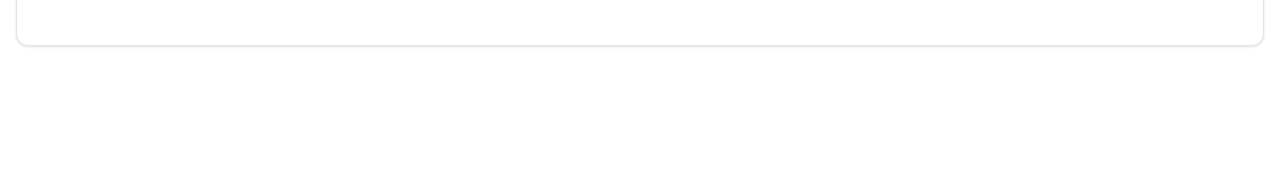
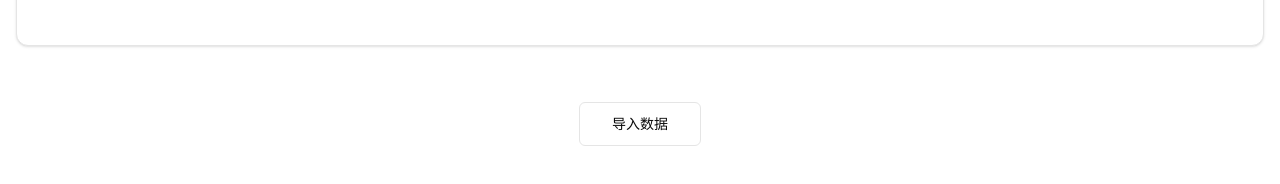
Before and after one commit to linkeliu404/coin-cost, a Next.js app: page / in a window 1280 px wide. Shown: the part 628-812 px from the top of the page. Built offline with nearby package versions, Linux system fonts and the light colour scheme; no server answers.

Commit message:
优化功能：添加导入数据按钮和图表加载重试功能

```diff
--- a/src/app/page.js
+++ b/src/app/page.js
@@ -21,6 +21,7 @@ export default function Home() {
     deleteTransaction,
     refreshPortfolio,
     updateTransaction,
+    importPortfolio,
   } = usePortfolio();
 
   const [isSearchModalOpen, setIsSearchModalOpen] = useState(false);
@@ -29,6 +30,7 @@ export default function Home() {
   const [selectedCrypto, setSelectedCrypto] = useState(null);
   const [transactionAdded, setTransactionAdded] = useState(false);
   const [editingTransaction, setEditingTransaction] = useState(null);
+  const [importError, setImportError] = useState(null);
 
   // 当选择的币种ID变化时，获取币种详情
   useEffect(() => {
@@ -194,6 +196,29 @@ export default function Home() {
       (coin) => coin.transactions && coin.transactions.length > 0
     );
 
+  // 处理导入数据
+  const handleImportData = (event) => {
+    const file = event.target.files[0];
+    if (!file) return;
+
+    const reader = new FileReader();
+    reader.onload = (e) => {
+      try {
+        const data = JSON.parse(e.target.result);
+        if (importPortfolio(data)) {
+          refreshPortfolio();
+          setImportError(null);
+        } else {
+          setImportError("导入失败：数据格式不正确");
+        }
+      } catch (error) {
+        console.error("Failed to parse imported file:", error);
+        setImportError("导入失败：文件格式不正确");
+      }
+    };
+    reader.readAsText(file);
+  };
+
   return (
     <div className="min-h-screen bg-background">
       <Header
@@ -252,6 +277,32 @@ export default function Home() {
                 isLoading={isPortfolioLoading} // 传递加载状态
               />
             )}
+
+            {/* 未添加任何加密货币时显示导入按钮 */}
+            {!hasAnyTransactions && (
+              <div className="text-center py-8">
+                <div className="mb-4">
+                  <Button
+                    variant="outline"
+                    size="lg"
+                    onClick={() => {
+                      const input = document.createElement("input");
+                      input.type = "file";
+                      input.accept = ".json";
+                      input.onchange = handleImportData;
+                      input.click();
+                    }}
+                  >
+                    导入数据
+                  </Button>
+                </div>
+                {importError && (
+                  <div className="text-sm text-destructive mt-2">
+                    {importError}
+                  </div>
+                )}
+              </div>
+            )}
           </>
         )}
       </main>
--- a/src/components/features/PortfolioCharts.jsx
+++ b/src/components/features/PortfolioCharts.jsx
@@ -18,6 +18,7 @@ import {
   CardHeader,
   CardTitle,
   Spinner,
+  Button,
 } from "@/components/ui";
 import { useChartData } from "@/hooks/useChartData";
 
@@ -45,8 +46,13 @@ ChartJS.register(
  * @returns {JSX.Element}
  */
 const PortfolioCharts = ({ portfolio }) => {
-  const { portfolioChartData, weeklyProfitChartData, isLoading, error } =
-    useChartData(portfolio);
+  const {
+    portfolioChartData,
+    weeklyProfitChartData,
+    isLoading,
+    error,
+    retryFetchHistoricalData,
+  } = useChartData(portfolio);
 
   if (!portfolio || portfolio.coins.length === 0) {
     return (
@@ -110,8 +116,15 @@ const PortfolioCharts = ({ portfolio }) => {
             <CardTitle>投资组合分布</CardTitle>
           </CardHeader>
           <CardContent>
-            <div className="text-center py-8 text-destructive">
-              加载图表数据失败
+            <div className="text-center py-8">
+              <div className="text-destructive mb-4">{error}</div>
+              <Button
+                variant="outline"
+                onClick={retryFetchHistoricalData}
+                disabled={isLoading}
+              >
+                重试
+              </Button>
             </div>
           </CardContent>
         </Card>
@@ -120,8 +133,15 @@ const PortfolioCharts = ({ portfolio }) => {
             <CardTitle>7天收益图</CardTitle>
           </CardHeader>
           <CardContent>
-            <div className="text-center py-8 text-destructive">
-              加载图表数据失败
+            <div className="text-center py-8">
+              <div className="text-destructive mb-4">{error}</div>
+              <Button
+                variant="outline"
+                onClick={retryFetchHistoricalData}
+                disabled={isLoading}
+              >
+                重试
+              </Button>
             </div>
           </CardContent>
         </Card>
--- a/src/hooks/useChartData.js
+++ b/src/hooks/useChartData.js
@@ -1,4 +1,4 @@
-import { useState, useEffect } from "react";
+import { useState, useEffect, useCallback } from "react";
 import { format } from "date-fns";
 import { getHistoricalPriceData } from "@/lib/api";
 
@@ -102,8 +102,7 @@ export const useChartData = (portfolio) => {
   }, [portfolio]);
 
   // 获取并更新7天收益图表数据
-  useEffect(() => {
-    const fetchHistoricalData = async () => {
+  const fetchHistoricalData = useCallback(async () => {
     if (!portfolio || portfolio.coins.length === 0) {
       setWeeklyProfitChartData({
         labels: [],
@@ -123,6 +122,7 @@ export const useChartData = (portfolio) => {
 
     try {
       setIsLoading(true);
+      setError(null);
 
       // 获取所有币种的历史价格数据
       const coinIds = portfolio.coins.map((coin) => coin.id);
@@ -143,15 +143,15 @@ export const useChartData = (portfolio) => {
       // 获取所有时间戳
       const allTimestamps = new Set();
       Object.values(combinedHistoricalData).forEach((data) => {
+        if (data.prices && data.prices.length > 0) {
           data.prices.forEach(([timestamp]) => {
             allTimestamps.add(timestamp);
           });
+        }
       });
 
       // 按时间排序
-        const sortedTimestamps = Array.from(allTimestamps).sort(
-          (a, b) => a - b
-        );
+      const sortedTimestamps = Array.from(allTimestamps).sort((a, b) => a - b);
 
       // 对于每个时间点，计算投资组合价值
       sortedTimestamps.forEach((timestamp) => {
@@ -159,7 +159,12 @@ export const useChartData = (portfolio) => {
 
         portfolio.coins.forEach((coin) => {
           const historicalData = combinedHistoricalData[coin.id];
-            if (!historicalData) return;
+          if (
+            !historicalData ||
+            !historicalData.prices ||
+            historicalData.prices.length === 0
+          )
+            return;
 
           // 找到最接近的价格点
           const closestPricePoint = historicalData.prices.reduce(
@@ -199,20 +204,23 @@ export const useChartData = (portfolio) => {
         ],
       });
     } catch (err) {
-        setError("Failed to fetch historical data");
-        console.error(err);
+      console.error("Failed to fetch historical data:", err);
+      setError("加载图表数据失败，请稍后重试");
     } finally {
       setIsLoading(false);
     }
-    };
+  }, [portfolio]);
 
+  // 初始加载和portfolio变化时获取历史数据
+  useEffect(() => {
     fetchHistoricalData();
-  }, [portfolio]);
+  }, [fetchHistoricalData]);
 
   return {
     portfolioChartData,
     weeklyProfitChartData,
     isLoading,
     error,
+    retryFetchHistoricalData: fetchHistoricalData,
   };
 };
```
Lines whose indentation alone changed are shown as unchanged.
